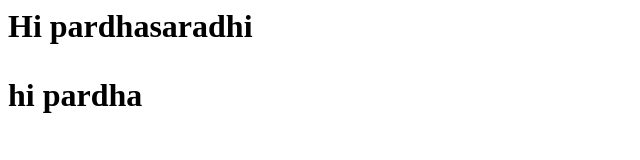
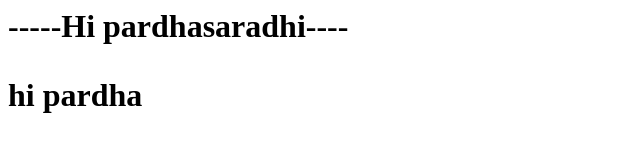
Before and after one commit to pardha-code/learning-git, a plain HTML site: page index.html in a window 1280 px wide. Shown: the whole page, without its empty margins (0-640 px from the left). Drawn offline with Linux system fonts and the light colour scheme.

Commit message:
added ----

```diff
--- a/index.html
+++ b/index.html
@@ -1,5 +1,5 @@
 <html>
 <title>this is our website</title>
-<h1>Hi pardhasaradhi</h>
+<h1>-----Hi pardhasaradhi----</h>
 <p> hi pardha </p>
 </html>
```
